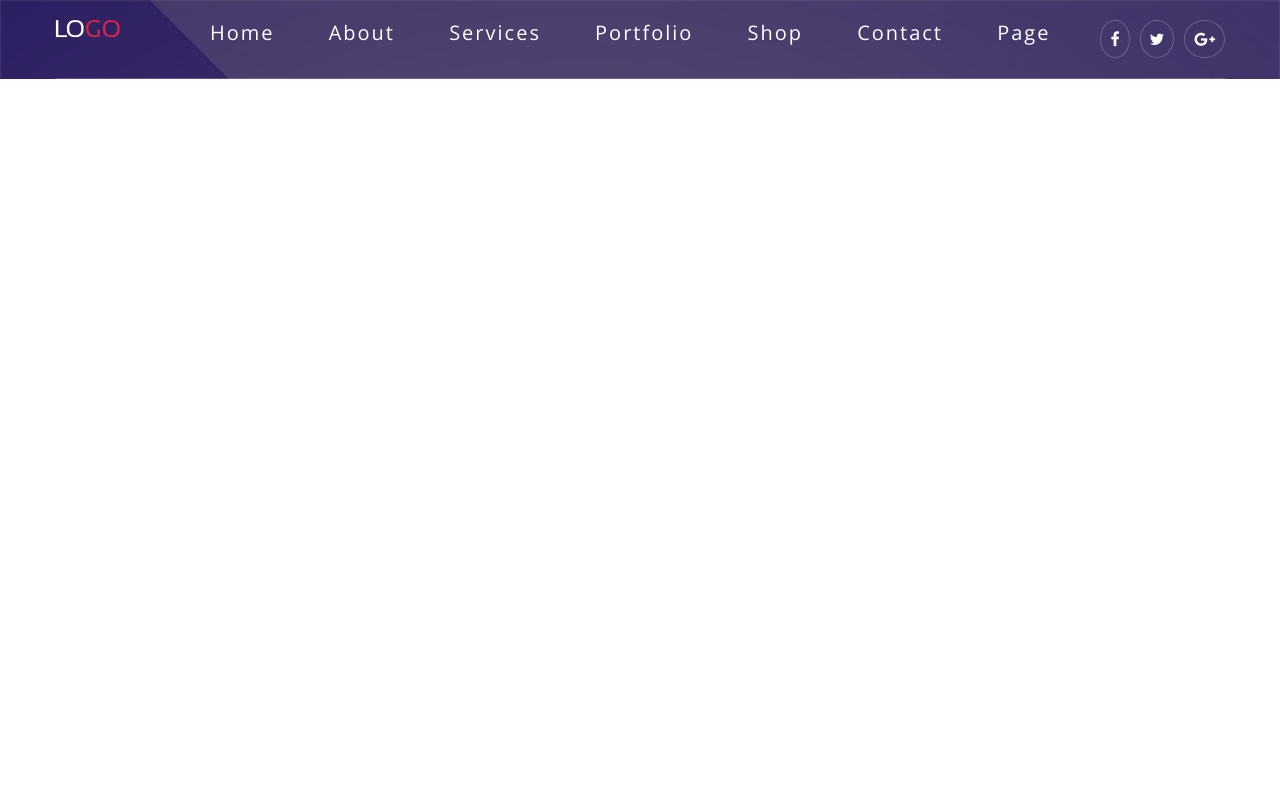
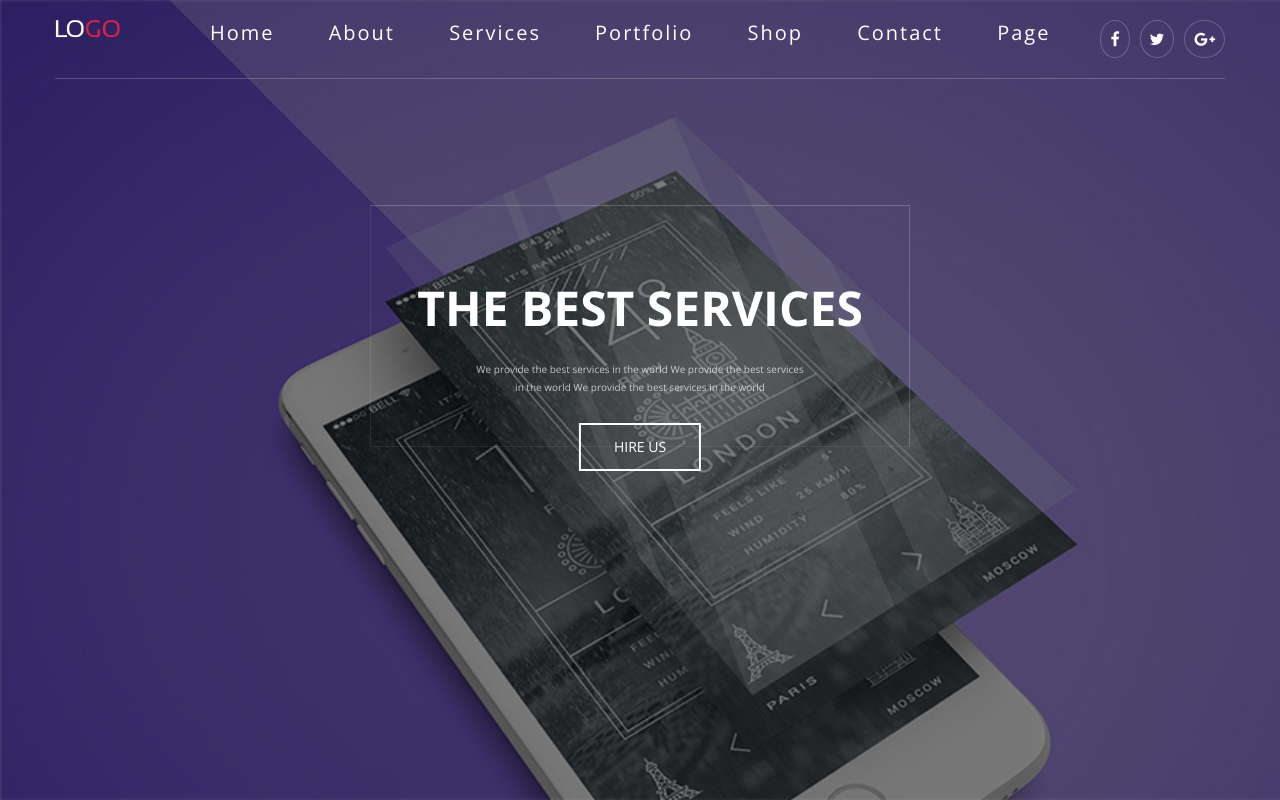
Before and after one commit to juliderb/services-page, a website: page app/index.html in a window 1280 px wide. Drawn offline with nearby package versions, Linux system fonts and the light colour scheme.

Commit message:
Первый экран

```diff
--- a/app/index.html
+++ b/app/index.html
@@ -1,14 +1,22 @@
 <!DOCTYPE html>
 <html lang="en">
+
 <head>
   <meta charset="UTF-8">
   <meta name="viewport" content="width=device-width, initial-scale=1.0">
   <meta http-equiv="X-UA-Compatible" content="ie=edge">
-  <link href="https://fonts.googleapis.com/css?family=Open+Sans:300,300italic,regular,italic,600,600italic,700,700italic,800,800italic" rel="stylesheet" />
-  <link href="https://stackpath.bootstrapcdn.com/font-awesome/4.7.0/css/font-awesome.min.css" rel="stylesheet" integrity="sha384-wvfXpqpZZVQGK6TAh5PVlGOfQNHSoD2xbE+QkPxCAFlNEevoEH3Sl0sibVcOQVnN" crossorigin="anonymous"><link href="https://fonts.googleapis.com/css?family=Open+Sans:300,300italic,regular,italic,600,600italic,700,700italic,800,800italic" rel="stylesheet" />
+  <link
+    href="https://fonts.googleapis.com/css?family=Open+Sans:300,300italic,regular,italic,600,600italic,700,700italic,800,800italic"
+    rel="stylesheet" />
+  <link href="https://stackpath.bootstrapcdn.com/font-awesome/4.7.0/css/font-awesome.min.css" rel="stylesheet"
+    integrity="sha384-wvfXpqpZZVQGK6TAh5PVlGOfQNHSoD2xbE+QkPxCAFlNEevoEH3Sl0sibVcOQVnN" crossorigin="anonymous">
+  <link
+    href="https://fonts.googleapis.com/css?family=Open+Sans:300,300italic,regular,italic,600,600italic,700,700italic,800,800italic"
+    rel="stylesheet" />
   <title>Service page</title>
   <link rel="stylesheet" href="css/style.min.css">
 </head>
+
 <body>
   <header class="header">
     <div class="container">
@@ -37,6 +45,16 @@
           </a>
         </div>
       </div>
+      <div class="header-hero">
+        <div class="hero-content">
+          <h1 class="hero-content__title">The Best Services</h1>
+          <p class="hero-content__text">We provide the best services in the world We provide the best services in the
+            world We provide the best services in the world</p>
+          <button class="header-hero__button">Hire US</button>
+        </div>
+
+      </div>
+
     </div>
   </header>
 
@@ -44,4 +62,5 @@
   <script src="js/libs.min.js"></script>
   <script src="js/main.js"></script>
 </body>
+
 </html>
--- a/app/scss/style.scss
+++ b/app/scss/style.scss
@@ -11,10 +11,12 @@ body {
     margin: 0 auto;
 }
 
+// Первый экран
 .header {
     background: url('../img/bg-header.jpg');
     background-repeat: no-repeat;
     background-size: cover;
+    height: 100vh;
 
     &-navbar {
         padding-top: 20px;
@@ -35,27 +37,81 @@ body {
         letter-spacing: 2px;
         color: #fff;
         text-decoration: none;
-        &:hover{
+
+        &:hover {
             color: #097e89;
         }
     }
 }
-.header-social{
+
+.header-social {
     display: flex;
-    a{
+
+    a {
         padding: 9px;
         display: block;
         border: 1px solid rgba(#fff, 0.22);
         border-radius: 50%;
         color: #fff;
         margin-left: 10px;
-        &:hover{
+
+        &:hover {
             color: #097e89;
         }
     }
 }
 
+.header-hero {
+    padding: 126px 0;
+    text-align: center;
+    color: #fff;
+}
 
+.hero-content {
+    text-align: center;
+    padding: 50px 0;
+    max-width: 538px;
+    border-top: 1px solid rgba(#fff, $alpha: 0.2);
+    border-bottom:1px solid rgba(#fff, $alpha: 0.08);
+    border-left: 1px solid rgba(#fff, $alpha: 0.08);
+    border-right: 1px solid rgba(#fff, $alpha: 0.2);;
+    margin: 0 auto;
+    position: relative;
+
+    &__title {
+        font-size: 48px;
+        font-weight: 700;
+        line-height: 38.96px;
+        text-transform: uppercase;
+    }
+
+    &__text {
+        margin: 0 auto;
+        display: block;
+        max-width: 332px;
+        font-size: 10px;
+        font-weight: 400;
+        line-height: 18.18px;
+        color: rgba($color: #fff, $alpha: 0.7);
+    }
+}
+
+.header-hero__button {
+    padding: 13px 33px;
+    border: 2px solid #ffffff;
+    font-size: 14px;
+    font-weight: 400;
+    line-height: 18.18px;
+    text-transform: uppercase;
+    background-color: transparent;
+    color: #fff;
+    position: absolute;
+    bottom: -25px;
+    left: 50%;
+    transform: translateX(-50%);
+    z-index: 5;
+    cursor: pointer;
+}
 
 
 @import "media";
```
Also changed, not shown: app/css/style.min.css.
